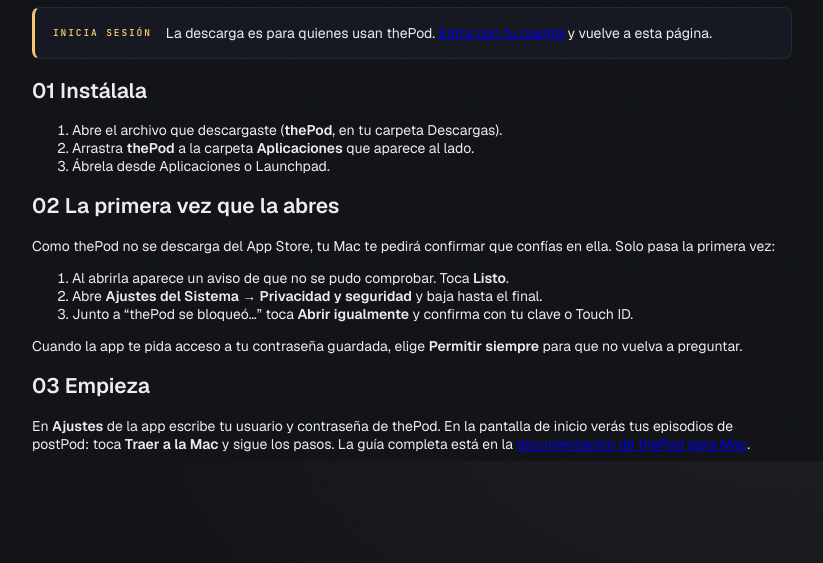
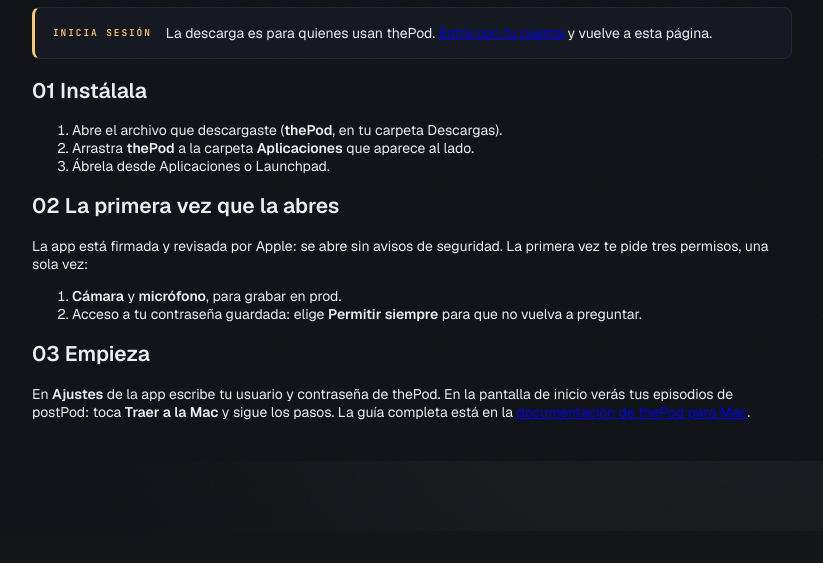
Before and after one commit to rafael-sources/thepod, a Flask app: page /descargas in a window 1280 px wide. Shown: the part 339-902 px from the top of the page, without its empty margins (228-1051 px from the left). After the commit the page ends 759 px from the top, so only its background shows below. Run offline with Flask 3, Linux system fonts and the light colour scheme.

Commit message:
Docs y Descargas: la app ya está firmada y notarizada; fuera los avisos de «desarrollador no identificado»
Co-Authored-By: Claude Fable 5.1 <noreply@anthropic.com>

```diff
--- a/apps/thepod/templates/descargas.html
+++ b/apps/thepod/templates/descargas.html
@@ -51,16 +51,12 @@
   <section id="primera-vez">
     <h2><span class="num">02</span> La primera vez que la abres</h2>
     <p>
-      Como thePod no se descarga del App Store, tu Mac te pedirá confirmar que confías en ella. Solo pasa la primera vez:
+      La app está firmada y revisada por Apple: se abre sin avisos de seguridad. La primera vez te pide tres permisos, una sola vez:
     </p>
     <ol>
-      <li>Al abrirla aparece un aviso de que no se pudo comprobar. Toca <strong>Listo</strong>.</li>
-      <li>Abre <strong>Ajustes del Sistema → Privacidad y seguridad</strong> y baja hasta el final.</li>
-      <li>Junto a “thePod se bloqueó…” toca <strong>Abrir igualmente</strong> y confirma con tu clave o Touch ID.</li>
+      <li><strong>Cámara</strong> y <strong>micrófono</strong>, para grabar en prod.</li>
+      <li>Acceso a tu contraseña guardada: elige <strong>Permitir siempre</strong> para que no vuelva a preguntar.</li>
     </ol>
-    <p>
-      Cuando la app te pida acceso a tu contraseña guardada, elige <strong>Permitir siempre</strong> para que no vuelva a preguntar.
-    </p>
   </section>
 
   <section id="empezar">
--- a/apps/thepod/templates/docs/postpodapp/faq.html
+++ b/apps/thepod/templates/docs/postpodapp/faq.html
@@ -146,7 +146,6 @@
 <section id="limites">
   <h2><span class="num">02</span> Lo que no hace (todavía) y límites conocidos</h2>
   <ul>
-    <li>No está firmada ni notarizada: aviso de macOS la primera vez y permisos de cámara y micrófono que se vuelven a pedir en cada versión. Hace falta una cuenta de Apple Developer.</li>
     <li>El teleprompter encadenado («después del anterior») sale a la hora calculada; no reacciona a que el anterior termine antes o después.</li>
     <li>En 9:16 y cuadrado lo automático se corre para no pisarse; si no hay lugar libre en la pantalla, queda donde iba.</li>
     <li>El fondo virtual puede parpadear con movimiento y deja una franja del fondo del podcast detrás de la persona en algunos diseños.</li>
--- a/apps/thepod/templates/docs/postpodapp/overview.html
+++ b/apps/thepod/templates/docs/postpodapp/overview.html
@@ -51,9 +51,9 @@
     Al abrir, la app busca si hay versión nueva; también en Ajustes → <strong>Buscar ahora</strong>. Descarga, verifica el archivo
     y reemplaza al reiniciar. Si algo falla, la versión anterior queda intacta.
   </p>
-  <div class="callout warn">
-    <div class="ctag">SIN FIRMA DE APPLE</div>
-    <div class="cbody"><p>La app todavía no está firmada ni notarizada. La primera vez en una Mac nueva, macOS avisa «desarrollador no identificado» (Privacidad y seguridad → <strong>Abrir igualmente</strong>), y los permisos de cámara y micrófono se vuelven a pedir en cada actualización.</p></div>
+  <div class="callout">
+    <div class="ctag">FIRMADA Y REVISADA POR APPLE</div>
+    <div class="cbody"><p>Desde la 0.29.2 la app está firmada con Developer ID y notarizada por Apple: se instala y se abre sin avisos de seguridad. Si vienes de una versión anterior, al abrirla por primera vez vuelve a pedir permiso para la cámara y el micrófono, porque cambió la firma; después no vuelve a pasar.</p></div>
   </div>
 </section>
 
--- a/apps/thepod/templates/docs/postpodapp/quickstart.html
+++ b/apps/thepod/templates/docs/postpodapp/quickstart.html
@@ -19,7 +19,7 @@
   </p>
   <div class="callout">
     <div class="ctag">PRIMERA VEZ</div>
-    <div class="cbody"><p>Como no viene del App Store, la primera vez tu Mac te pide confirmarla en <strong>Ajustes del Sistema → Privacidad y seguridad → Abrir igualmente</strong>. En <a href="/descargas#primera-vez">Descargas</a> está el paso a paso.</p></div>
+    <div class="cbody"><p>La app está firmada y revisada por Apple: se abre sin avisos de seguridad. La primera vez te pide permiso para la cámara y el micrófono, y para usar tu contraseña guardada: elige <strong>Permitir siempre</strong> para que no vuelva a preguntar.</p></div>
   </div>
 </section>
 
```
